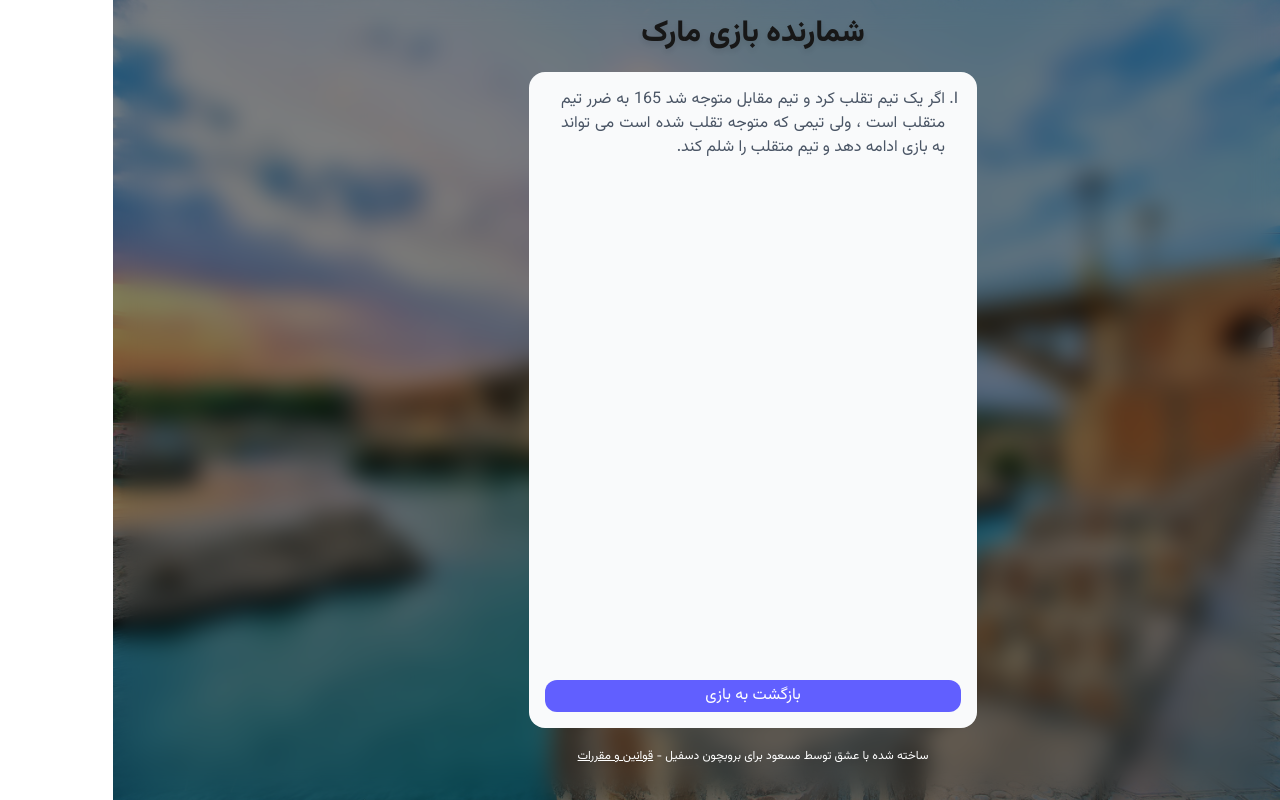
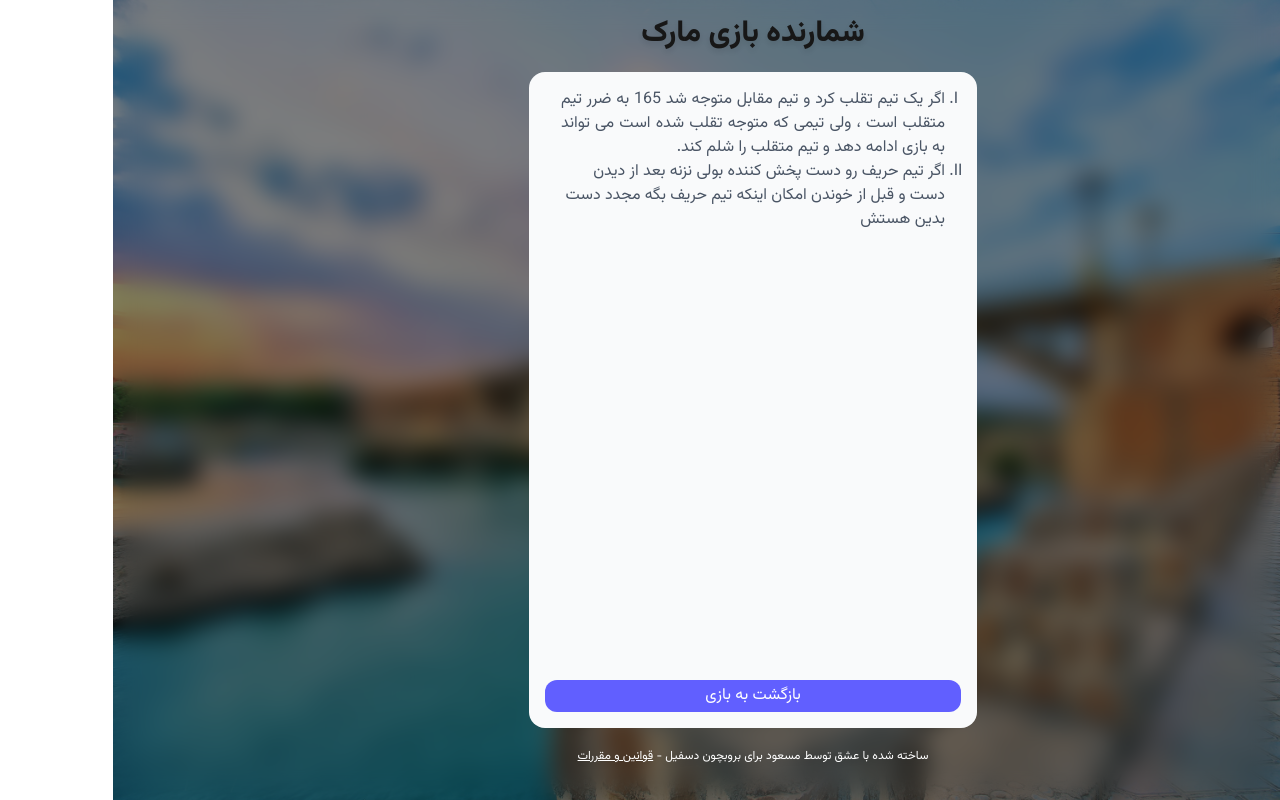
Before and after one commit to ghmasood/mark-game-counter, a Next.js app: page /rules in a window 1280 px wide. Built offline with nearby package versions, Linux system fonts and the light colour scheme.

Commit message:
feat: new rule

```diff
--- a/src/app/rules/page.tsx
+++ b/src/app/rules/page.tsx
@@ -10,6 +10,9 @@ function Page() {
           ولی تیمی که متوجه تقلب شده است می تواند به بازی ادامه دهد و تیم متقلب
           را شلم کند.
         </li>
+        <li>
+          اگر تیم حریف رو دست پخش کننده بولی نزنه بعد از دیدن دست و قبل از خوندن امکان اینکه تیم حریف بگه مجدد دست بدین هستش
+        </li>
       </ol>
       <Link href='/' className='mt-auto w-full'>
         <button className='rounded-xl py-1 cursor-pointer hover:bg-indigo-600 transition-colors w-full bg-indigo-500 text-white'>
```
